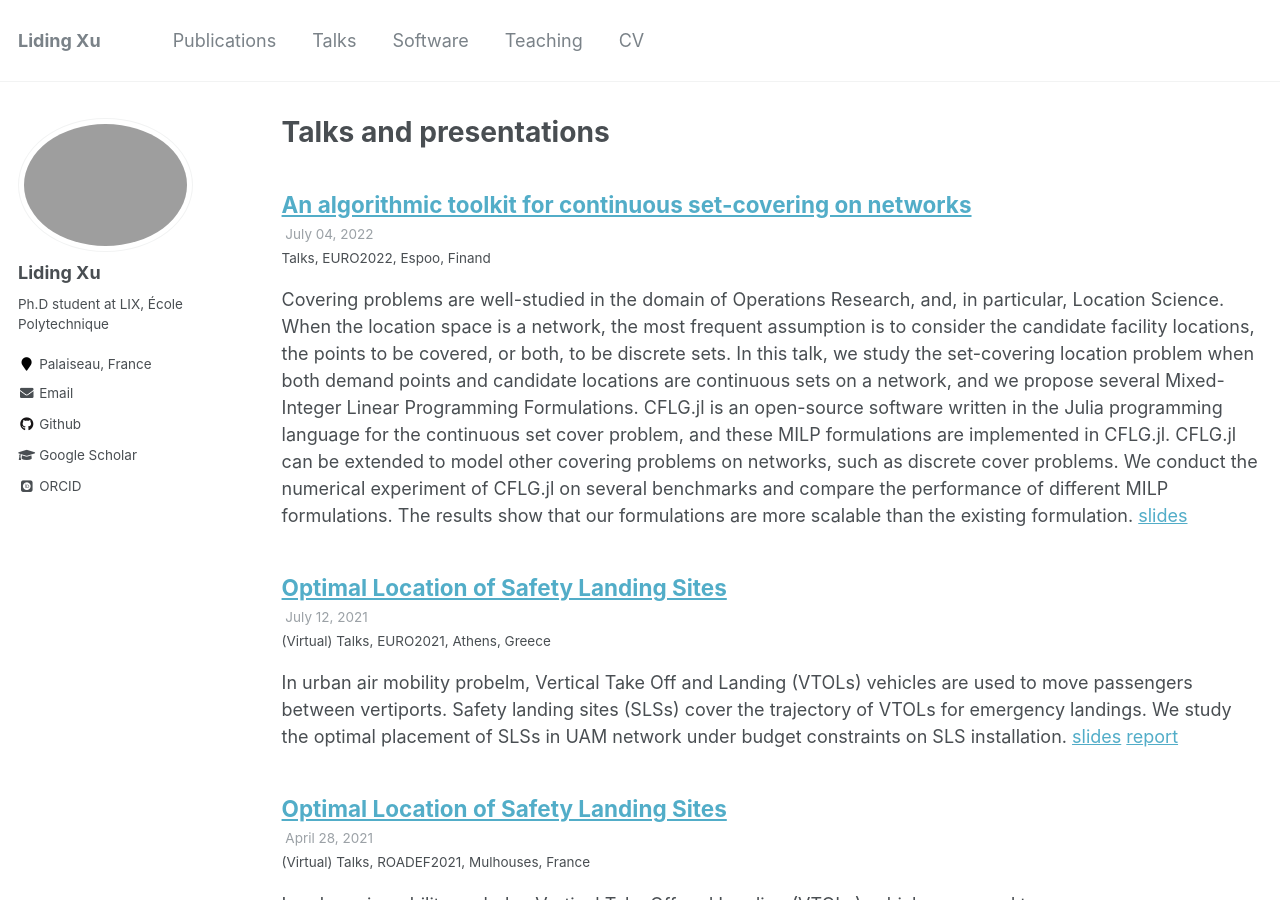
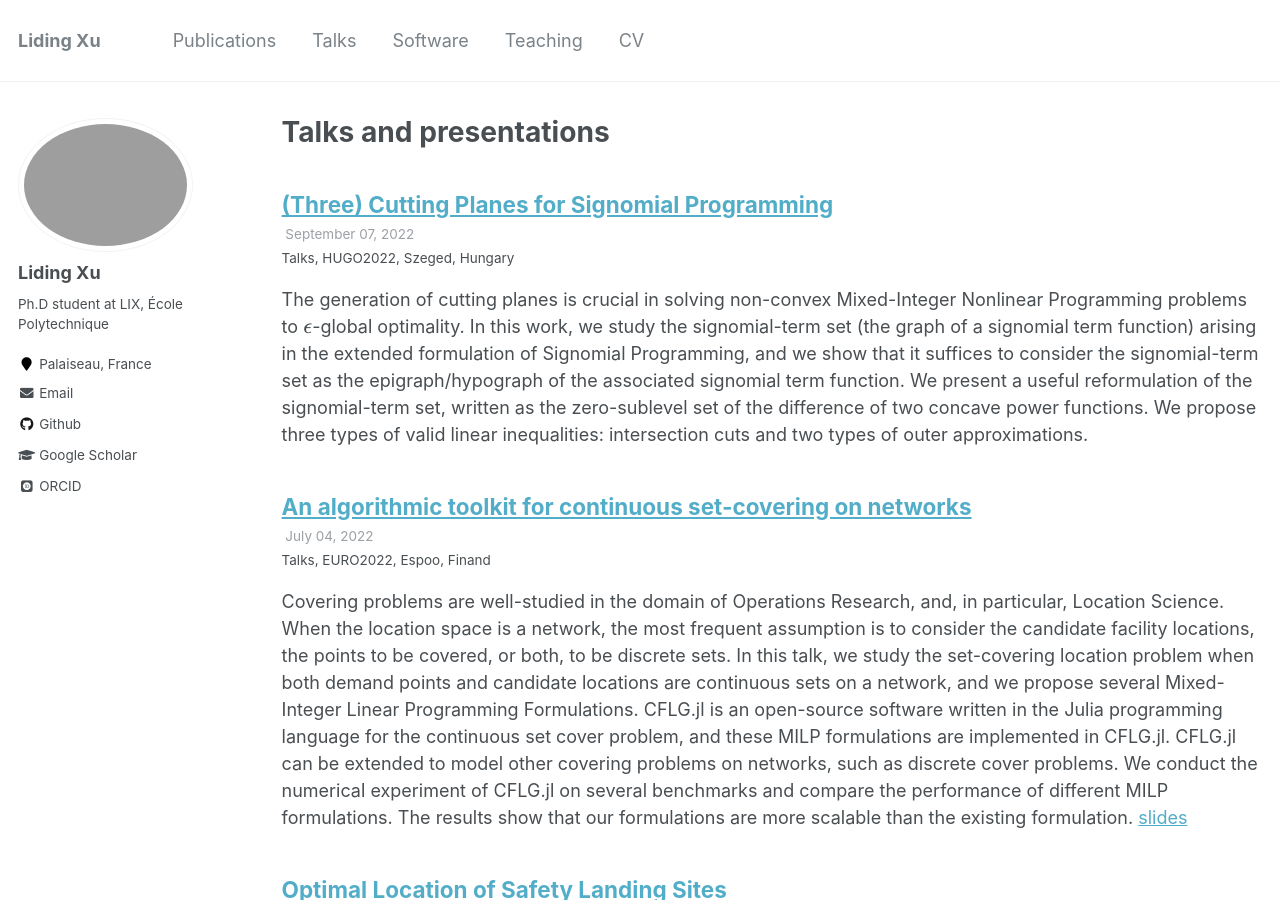
Before and after one commit to lidingxu/lidingxu.github.io, a Jekyll site: the page built from _pages/talks.html, in a window 1280 px wide and 900 px high. Built offline with Jekyll 4.4.1, drawn with Linux system fonts in a browser that asks for light colours; some web fonts are replaced; formulas are drawn with MathJax 3.

Commit message:
add HUGO, update M2

```diff
--- /dev/null
+++ b/_talks/2022-09-07-talk-1.md
@@ -0,0 +1,14 @@
+---
+title: "(Three) Cutting Planes for Signomial Programming"
+collection: talks
+type: "Talks"
+permalink: /talks/2022-09-07-talk-1
+venue: "HUGO2022"
+date: 2022-09-07
+location: "Szeged, Hungary"
+---
+
+
+The generation of  cutting planes is crucial in solving non-convex Mixed-Integer Nonlinear Programming problems to $\epsilon$-global optimality. In this work, we study the signomial-term set (the graph of a signomial term function) arising in the extended formulation of Signomial Programming, and we show that it suffices to consider the signomial-term set as the epigraph/hypograph of the associated signomial term function. We  present a useful reformulation of the signomial-term set, written as the zero-sublevel set of the difference of two concave power functions. We  propose three types of valid linear inequalities: intersection cuts and two types of outer approximations.
+
+This talk is presented at session <em>XV. Workshop on Global Optimization</em> ([HUGO2022](http://www.inf.u-szeged.hu/hugo/)).
```
Also changed, not shown: _pages/about.md (+3 -3 lines), 1 other file.
